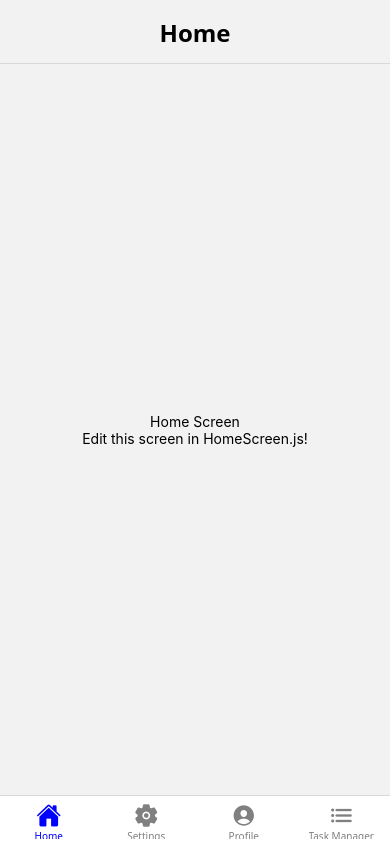
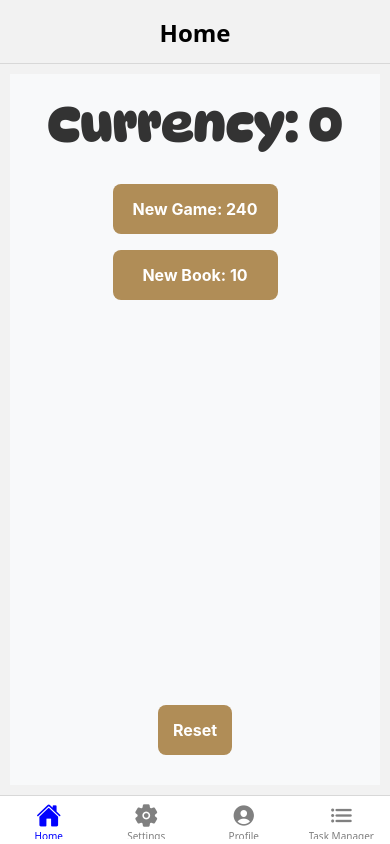
Before and after one commit to DaBest890/ReactNativeProjects, a React Native app in the folder myProject/: screen /Home in a window 390 px wide. Built offline with nearby package versions, Linux system fonts and the light colour scheme.

Commit message:
Updating TaskManager V1.0.4 -Home Screen Rework

```diff
--- a/myProject/screens/HomeScreen.js
+++ b/myProject/screens/HomeScreen.js
@@ -1,21 +1,96 @@
-import React from 'react';
-import { View, Text, StyleSheet } from 'react-native';
+import React, { useContext } from 'react';
+import { View, Text, StyleSheet, TouchableOpacity } from 'react-native';
+// Import global reusable styles
+import GlobalStyles from '../styles/GlobalStyles';
+import { CurrencyContext } from '../context/CurrencyContext';
 
+
+// ==================================================================
+// HomeScreen Component: Main screen layout for your Home screen.
+// ==================================================================
 const HomeScreen = () => {
+  // Destructure currency from the CurrencyContext
+  const { currency, spendCurrency, resetCurrency } = useContext(CurrencyContext);
+
   return (
-    <View style={styles.container}>
-      <Text>Home Screen</Text>
-      <Text>Edit this screen in HomeScreen.js!</Text>
+    // Main container: using global container style for consistent padding and background
+    <View style={[GlobalStyles.container, styles.containerOverride]}>
+
+      {/* Header Text: Displays the screen title using local style overrides if needed */}
+      <Text style={styles.title}>Currency: {currency}</Text>
+
+      {/* Button container: flex row, spaced apart */}
+      <View style={styles.buttonContainer}>
+        <TouchableOpacity
+          style={GlobalStyles.button}
+          onPress={() => spendCurrency(240)}
+        >
+          <Text style={GlobalStyles.buttonText}>New Game: 240</Text>
+        </TouchableOpacity>
+
+        <TouchableOpacity
+          style={GlobalStyles.button}
+          onPress={() => spendCurrency(10)}
+        >
+          <Text style={GlobalStyles.buttonText}>New Book: 10</Text>
+        </TouchableOpacity>
+
+      </View>
+
+      <View style={styles.resetButtonContainer}>
+      <TouchableOpacity
+          style={GlobalStyles.button}
+          onPress={resetCurrency}
+        >
+          <Text style={GlobalStyles.buttonText}>Reset</Text>
+        </TouchableOpacity>
+        </View>
+
+      {/* Additional blocks can be added here. For instance, you could add buttons, images, or other components */}
     </View>
   );
 };
 
+// ==================================================================
+// Local Styles: Specific styles for HomeScreen to further customize layout
+// ==================================================================
 const styles = StyleSheet.create({
-  container: {
+  // Optional override for container if you need to adjust GlobalStyles.container
+  containerOverride: {
     flex: 1,
-    justifyContent: 'center',
-    alignItems: 'center',
+    padding: 20,            // Add some padding inside the container
+    margin: 10,             // Optional: margin outside the container
+    alignItems: 'center',     // Center items horizontally
+    // Here you can add any additional styling for the container specific to HomeScreen
   },
+  title: {
+    // Local title style: larger and bold text for the header
+    fontSize: 28,
+    marginBottom: 10, // Adds spacing below the title
+    fontFamily: 'DynaPuff-Bold',
+    color: '#333',
+    fontSize: 50,
+  },
+  subtitle: {
+    // Local subtitle style: smaller text with a muted color
+    fontSize: 16,
+    color: '#555',
+  },
+  buttonContainer: {
+    flexDirection: 'column',    // Lay out buttons side by side
+    justifyContent: 'space-between',
+    width: '50%',            // Optional: set a width to control button alignment
+    marginTop: 20,
+    gap: 16,
+  },
+  resetButtonContainer: {
+    position: 'absolute', // Distance from the bottom edge
+    bottom: 30,
+    left: 0,
+    right: 0,
+    alignItems: 'center', // Centers horizontally
+
+  }
 });
 
 export default HomeScreen;
--- a/myProject/screens/TaskManagerScreen.js
+++ b/myProject/screens/TaskManagerScreen.js
@@ -151,7 +151,7 @@ export default function TaskManagerScreen() {
           <Text style={localStyles.currencyText}>Currency: {currency}</Text>
         </View>
           {/* Spend / Reset Currency Buttons */}
-          {/*
+
   {__DEV__ &&( //WORKING ON THIS
         <View style={localStyles.buttonContainer}>
           <TouchableOpacity style={GlobalStyles.button} onPress={() => spendCurrency(10)}>
@@ -162,7 +162,7 @@ export default function TaskManagerScreen() {
           </TouchableOpacity>
         </View>
             )}
-            */}
+
         {/* Task Progress */}
         <Text style={[GlobalStyles.text, localStyles.title]}>Tasks</Text>
         <ProgressBar progress={totalTasks > 0 ? completedTasks / totalTasks : 0} />
```
